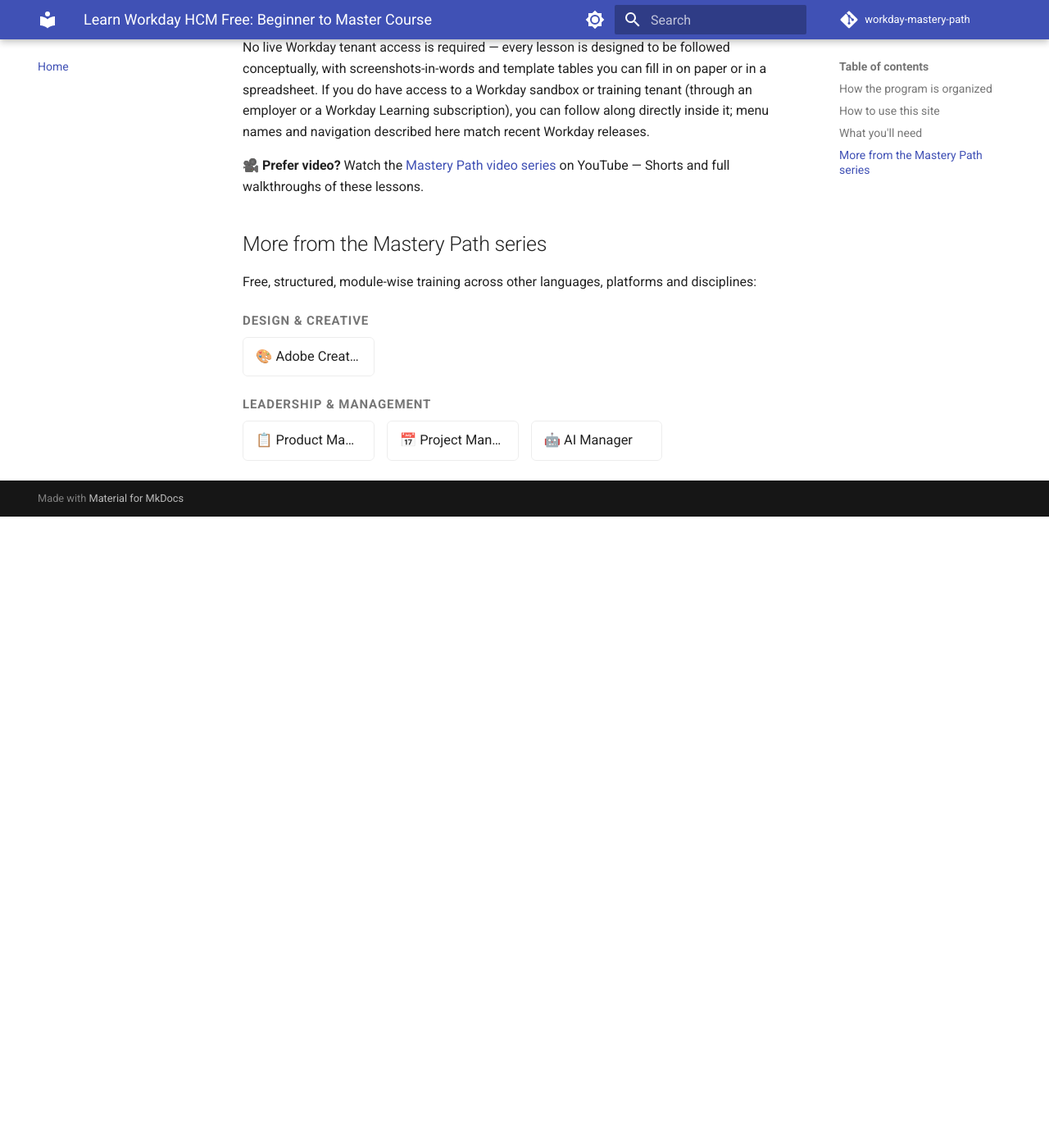
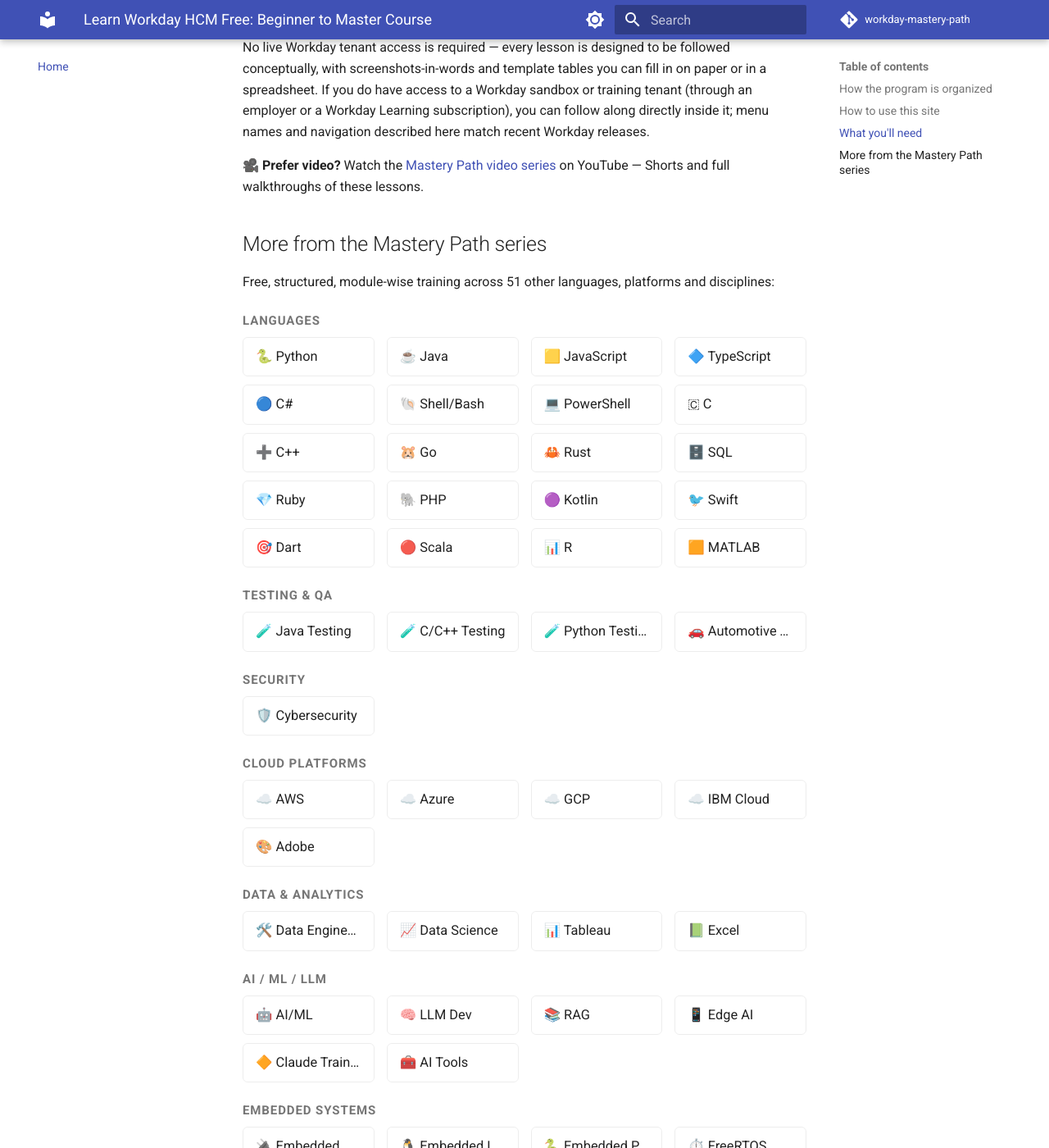
Before and after one commit to SIGILIPELLI/workday-mastery-path, an MkDocs documentation site: the page built from docs/index.md, in a window 1280 px wide and 1400 px high, scrolled down 1316 px. Shown: the whole window at 82% size. Built offline with MkDocs 1.6.1 and Material for MkDocs 9.7.7, drawn with Linux system fonts in a browser that asks for light colours; comment, search, counter and statistics services are not loaded; before the commit the page ends 1946 px from its top, so only the background shows below that; some of the changed text lies outside the part shown.

Commit message:
Rebuild cross-link grid: add 10 new sites + Data & Analytics / Professional Skills categories
Co-Authored-By: Claude Opus 5 <noreply@anthropic.com>

```diff
--- a/docs/index.md
+++ b/docs/index.md
@@ -51,17 +51,85 @@ navigation described here match recent Workday releases.
 
 ## More from the Mastery Path series
 
-Free, structured, module-wise training across other languages, platforms and disciplines:
+Free, structured, module-wise training across 51 other languages, platforms and disciplines:
 
 <div class="mastery-grid-wrap">
-<p class="mastery-grid-category">Design & Creative</p>
+<p class="mastery-grid-category">Languages</p>
 <div class="mastery-grid">
-  <a href="https://sigilipelli.github.io/adobe-mastery-path/">🎨 Adobe Creative Cloud</a>
+  <a href="https://sigilipelli.github.io/python-mastery-path/">🐍 Python</a>
+  <a href="https://sigilipelli.github.io/java-mastery-path/">☕ Java</a>
+  <a href="https://sigilipelli.github.io/javascript-mastery-path/">🟨 JavaScript</a>
+  <a href="https://sigilipelli.github.io/typescript-mastery-path/">🔷 TypeScript</a>
+  <a href="https://sigilipelli.github.io/csharp-mastery-path/">🔵 C#</a>
+  <a href="https://sigilipelli.github.io/shell-mastery-path/">🐚 Shell/Bash</a>
+  <a href="https://sigilipelli.github.io/powershell-mastery-path/">💻 PowerShell</a>
+  <a href="https://sigilipelli.github.io/c-mastery-path/">🇨 C</a>
+  <a href="https://sigilipelli.github.io/cpp-mastery-path/">➕ C++</a>
+  <a href="https://sigilipelli.github.io/go-mastery-path/">🐹 Go</a>
+  <a href="https://sigilipelli.github.io/rust-mastery-path/">🦀 Rust</a>
+  <a href="https://sigilipelli.github.io/sql-mastery-path/">🗄️ SQL</a>
+  <a href="https://sigilipelli.github.io/ruby-mastery-path/">💎 Ruby</a>
+  <a href="https://sigilipelli.github.io/php-mastery-path/">🐘 PHP</a>
+  <a href="https://sigilipelli.github.io/kotlin-mastery-path/">🟣 Kotlin</a>
+  <a href="https://sigilipelli.github.io/swift-mastery-path/">🐦 Swift</a>
+  <a href="https://sigilipelli.github.io/dart-mastery-path/">🎯 Dart</a>
+  <a href="https://sigilipelli.github.io/scala-mastery-path/">🔴 Scala</a>
+  <a href="https://sigilipelli.github.io/r-mastery-path/">📊 R</a>
+  <a href="https://sigilipelli.github.io/matlab-mastery-path/">🟧 MATLAB</a>
+</div>
+<p class="mastery-grid-category">Testing & QA</p>
+<div class="mastery-grid">
+  <a href="https://sigilipelli.github.io/java-testing-mastery-path/">🧪 Java Testing</a>
+  <a href="https://sigilipelli.github.io/cpp-testing-mastery-path/">🧪 C/C++ Testing</a>
+  <a href="https://sigilipelli.github.io/python-testing-mastery-path/">🧪 Python Testing</a>
+  <a href="https://sigilipelli.github.io/automotive-testing-mastery-path/">🚗 Automotive Testing</a>
+</div>
+<p class="mastery-grid-category">Security</p>
+<div class="mastery-grid">
+  <a href="https://sigilipelli.github.io/cybersecurity-mastery-path/">🛡️ Cybersecurity</a>
+</div>
+<p class="mastery-grid-category">Cloud Platforms</p>
+<div class="mastery-grid">
+  <a href="https://sigilipelli.github.io/aws-mastery-path/">☁️ AWS</a>
+  <a href="https://sigilipelli.github.io/azure-mastery-path/">☁️ Azure</a>
+  <a href="https://sigilipelli.github.io/gcp-mastery-path/">☁️ GCP</a>
+  <a href="https://sigilipelli.github.io/ibm-cloud-mastery-path/">☁️ IBM Cloud</a>
+  <a href="https://sigilipelli.github.io/adobe-mastery-path/">🎨 Adobe</a>
+</div>
+<p class="mastery-grid-category">Data & Analytics</p>
+<div class="mastery-grid">
+  <a href="https://sigilipelli.github.io/data-engineering-mastery-path/">🛠️ Data Engineering</a>
+  <a href="https://sigilipelli.github.io/data-science-mastery-path/">📈 Data Science</a>
+  <a href="https://sigilipelli.github.io/tableau-mastery-path/">📊 Tableau</a>
+  <a href="https://sigilipelli.github.io/excel-mastery-path/">📗 Excel</a>
+</div>
+<p class="mastery-grid-category">AI / ML / LLM</p>
+<div class="mastery-grid">
+  <a href="https://sigilipelli.github.io/ai-ml-mastery-path/">🤖 AI/ML</a>
+  <a href="https://sigilipelli.github.io/llm-dev-mastery-path/">🧠 LLM Dev</a>
+  <a href="https://sigilipelli.github.io/rag-mastery-path/">📚 RAG</a>
+  <a href="https://sigilipelli.github.io/edge-ai-mastery-path/">📱 Edge AI</a>
+  <a href="https://sigilipelli.github.io/claude-training-mastery-path/">🔶 Claude Training</a>
+  <a href="https://sigilipelli.github.io/ai-tools-mastery-path/">🧰 AI Tools</a>
+</div>
+<p class="mastery-grid-category">Embedded Systems</p>
+<div class="mastery-grid">
+  <a href="https://sigilipelli.github.io/embedded-mastery-path/">🔌 Embedded</a>
+  <a href="https://sigilipelli.github.io/embedded-linux-mastery-path/">🐧 Embedded Linux</a>
+  <a href="https://sigilipelli.github.io/embedded-python-mastery-path/">🐍 Embedded Python</a>
+  <a href="https://sigilipelli.github.io/freertos-mastery-path/">⏱️ FreeRTOS</a>
+  <a href="https://sigilipelli.github.io/s32k-mastery-path/">🔧 S32K</a>
 </div>
 <p class="mastery-grid-category">Leadership & Management</p>
 <div class="mastery-grid">
   <a href="https://sigilipelli.github.io/product-manager-mastery-path/">📋 Product Manager</a>
+  <a href="https://sigilipelli.github.io/product-lead-mastery-path/">🧭 Product Lead</a>
   <a href="https://sigilipelli.github.io/project-manager-mastery-path/">📅 Project Manager</a>
   <a href="https://sigilipelli.github.io/ai-manager-mastery-path/">🤖 AI Manager</a>
+  <a href="https://sigilipelli.github.io/servant-leadership-mastery-path/">🤝 Servant Leadership</a>
+</div>
+<p class="mastery-grid-category">Professional Skills</p>
+<div class="mastery-grid">
+  <a href="https://sigilipelli.github.io/english-fluency-mastery-path/">🗣️ English Fluency & IELTS</a>
 </div>
 </div>
```
